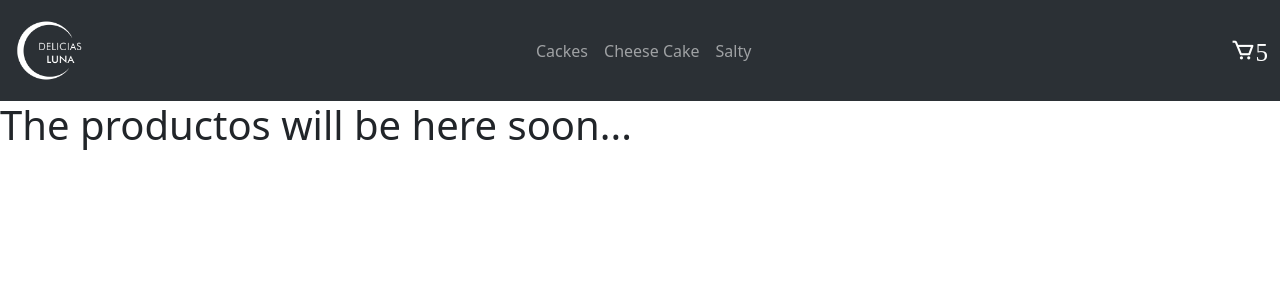
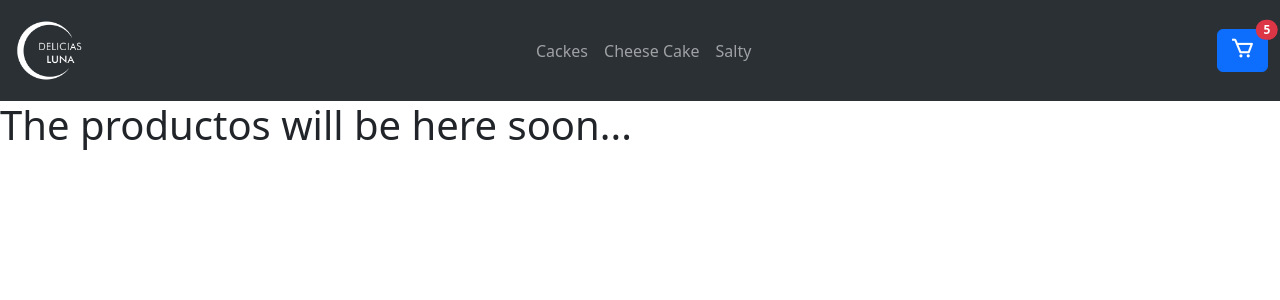
Before and after one commit to AlexisBazila/DeliLu, a React (Vite) app: page / in a window 1280 px wide. Shown: the top 300 px of the page. Built offline with nearby package versions, Linux system fonts and the light colour scheme.

Commit message:
mejora CartWidget

```diff
--- a/src/components/CartWidget.jsx
+++ b/src/components/CartWidget.jsx
@@ -1,9 +1,15 @@
 import '../../style/CartWidget.css';
 
-export const CartWidget = () =>{
-   return (
-    <>
-        <i class='bx bx-cart'>5</i>
-    </>
-    )
-}
+export const CartWidget = () => {
+	return (
+		<>
+			<button type="button" class="btn btn-primary position-relative">
+				<i class="bx bx-cart"></i>
+				<span class="position-absolute top-0 start-100 translate-middle badge rounded-pill bg-danger">
+					5
+					<span class="visually-hidden">unread messages</span>
+				</span>
+			</button>
+		</>
+	);
+};
```
Also changed, not shown: src/components/ItemDetailContainer.jsx (+8 -1 lines).
